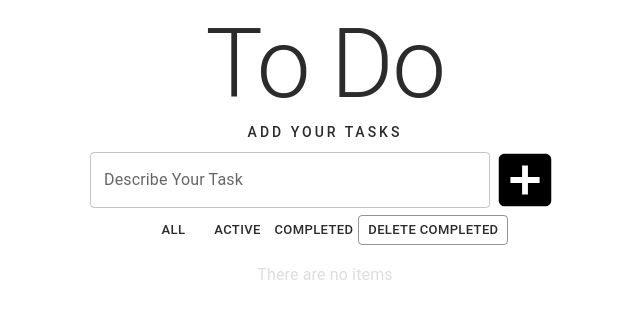
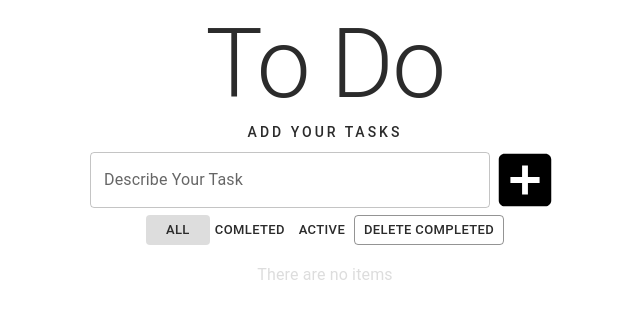
Before and after one commit to kuzivka/todo, a React (Create React App) app: page / in a window 1280 px wide. Shown: the top 318 px of the page, without its empty margins (315-955 px from the left). Built offline with nearby package versions, Linux system fonts and the light colour scheme; the HTML template or start-up script is replaced by a standard one.

Commit message:
Add styles for buttons

```diff
--- a/src/components/FilterBar.tsx
+++ b/src/components/FilterBar.tsx
@@ -1,36 +1,45 @@
 import { Button } from '@mui/material';
 import { Box } from '@mui/system';
+import { useState } from 'react';
 import { useDispatch } from 'react-redux';
-import { deleteComletedFromTodoList, filterTodoList } from '../actions/actionCreators';
+import {
+  deleteComletedFromTodoList,
+  filterTodoList,
+} from '../actions/actionCreators';
+import FilterBtn from './FilterBtn';
 
 export default function FilterBar() {
   const dispatch = useDispatch();
+  const [isActive, setActive] = useState('All');
 
-  const handleAllClick = () => {
-    dispatch(filterTodoList('all'));
-  };
-  const handleActiveClick = () => {
-    dispatch(filterTodoList('active'));
-  };
-  const handleComletedClick = () => {
-    dispatch(filterTodoList('completed'));
-  };
   const handleDeleteAllClick = () => {
     dispatch(deleteComletedFromTodoList());
+    dispatch(filterTodoList('all'));
   };
 
   return (
     <Box className="filter-buttons-container">
-      <Button size="small" onClick={handleAllClick}>
-        All
+      <FilterBtn
+        isActive={isActive === 'All'}
+        title="All"
+        show="all"
+        setActive={setActive}
+      />
+      <FilterBtn
+        isActive={isActive === 'Comleted'}
+        title="Comleted"
+        show="comleted"
+        setActive={setActive}
+      />
+      <FilterBtn
+        isActive={isActive === 'Active'}
+        title="Active"
+        show="active"
+        setActive={setActive}
+      />
+      <Button size="small" variant="outlined" onClick={handleDeleteAllClick}>
+        delete completed
       </Button>
-      <Button size="small" onClick={handleActiveClick}>
-        Active
-      </Button>
-      <Button size="small" onClick={handleComletedClick}>
-        Completed
-      </Button>
-      <Button size='small' variant='outlined' onClick={handleDeleteAllClick} >delete completed</Button>
     </Box>
   );
 }
--- /dev/null
+++ b/src/components/FilterBtn.tsx
@@ -0,0 +1,30 @@
+import { Button } from '@mui/material';
+import { Dispatch, SetStateAction } from 'react';
+import { useDispatch } from 'react-redux';
+import { filterTodoList } from '../actions/actionCreators';
+
+interface FilterBtnProps {
+  isActive: boolean;
+  title: string;
+  show: string;
+  setActive: Dispatch<SetStateAction<string>>;
+}
+
+export default function FilterBtn(props: FilterBtnProps) {
+  const { title, show, isActive, setActive } = props;
+  const dispatch = useDispatch();
+
+  const handleClick = () => {
+    dispatch(filterTodoList(show));
+    setActive(title);
+  };
+  return (
+    <Button
+      className={isActive ? 'active-button' : ''}
+      size="small"
+      onClick={handleClick}
+    >
+      {title}
+    </Button>
+  );
+}
--- a/src/components/styles/style.scss
+++ b/src/components/styles/style.scss
@@ -42,6 +42,9 @@
 .no-item-title {
   color: #ddd;
 }
+.active-button{
+  background-color: #ddd !important;
+}
 .modal-box {
   position: absolute;
   display: flex;
```
